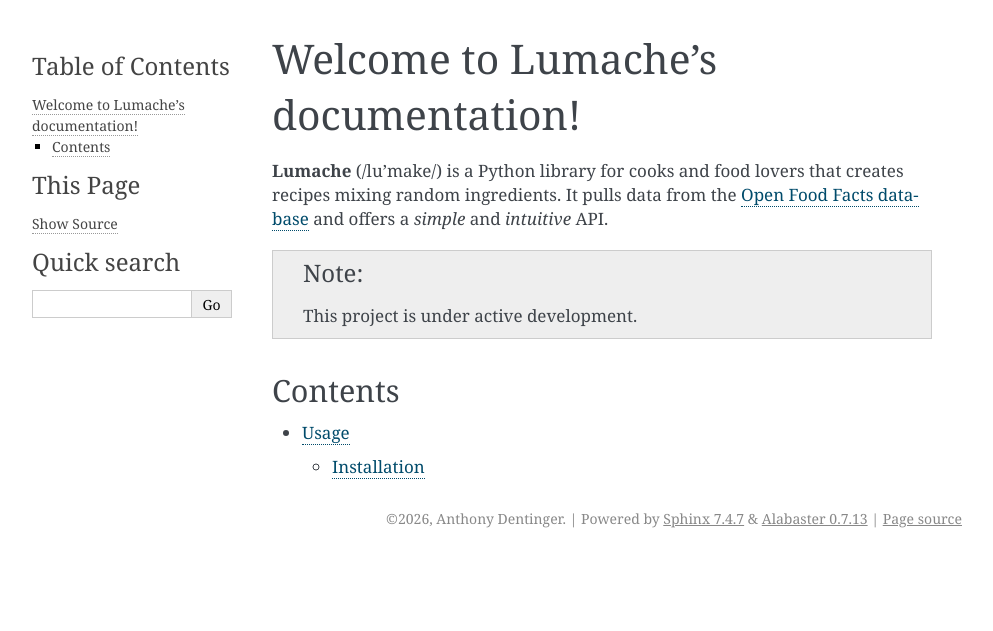
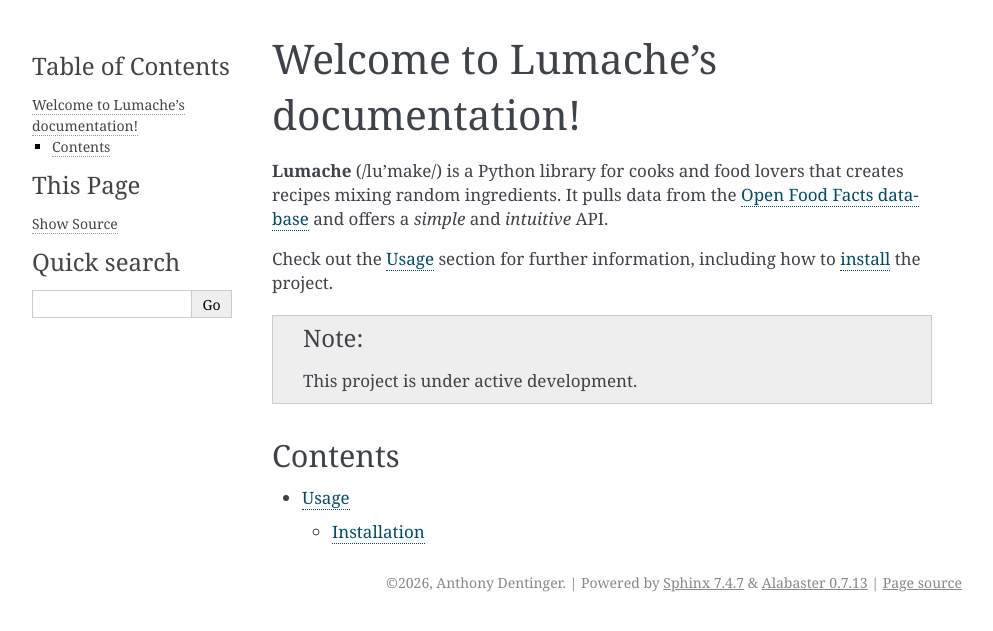
Before and after one commit to adentinger/sphinx_sandbox, a Sphinx documentation site: the page built from source/index.rst, in a window 1280 px wide. Shown: the top 631 px of the page, without its empty margins (148-1141 px from the left). Built offline with Sphinx 7.4.7, drawn with Linux system fonts in a browser that asks for light colours.

Commit message:
Add reference to 'installation' section of usage

```diff
--- a/source/index.rst
+++ b/source/index.rst
@@ -5,6 +5,9 @@
 creates recipes mixing random ingredients.  It pulls data from the `Open Food
 Facts database <https://world.openfoodfacts.org/>`_ and offers a *simple* and
 *intuitive* API.
+
+Check out the :doc:`usage` section for further information, including how to
+:ref:`install <installation>` the project.
 
 .. note::
 
--- a/source/usage.rst
+++ b/source/usage.rst
@@ -1,5 +1,7 @@
 Usage
 =====
+
+.. _installation:
 
 Installation
 ------------
```
